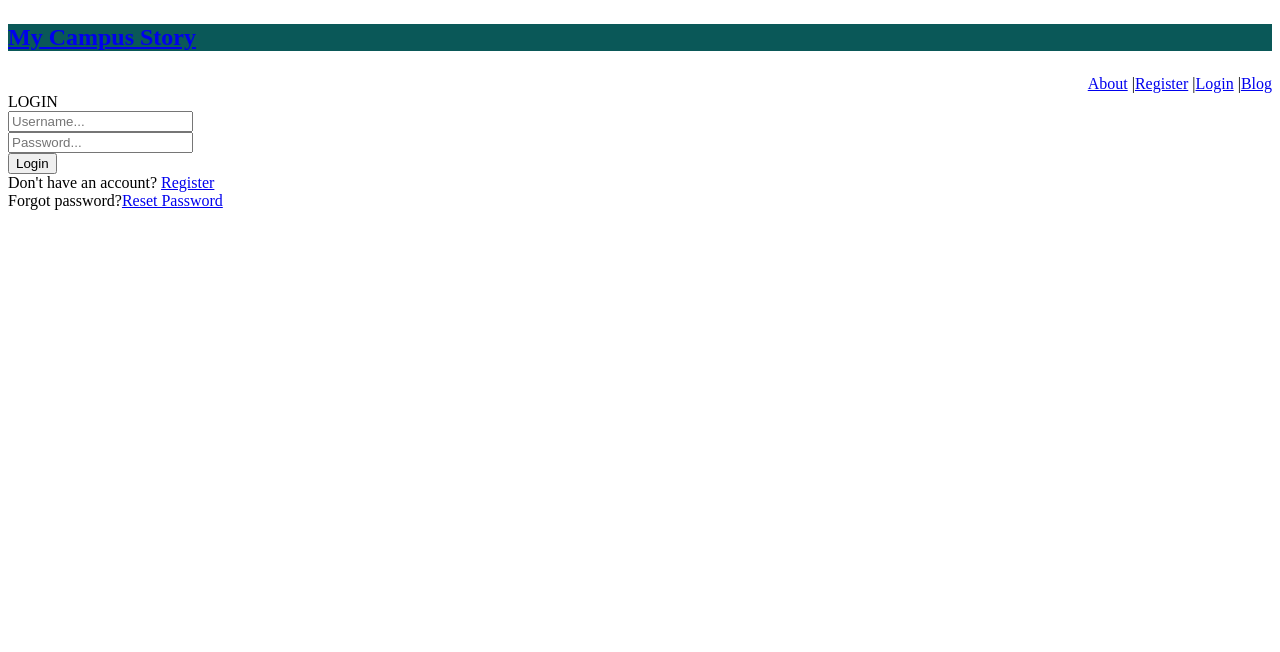
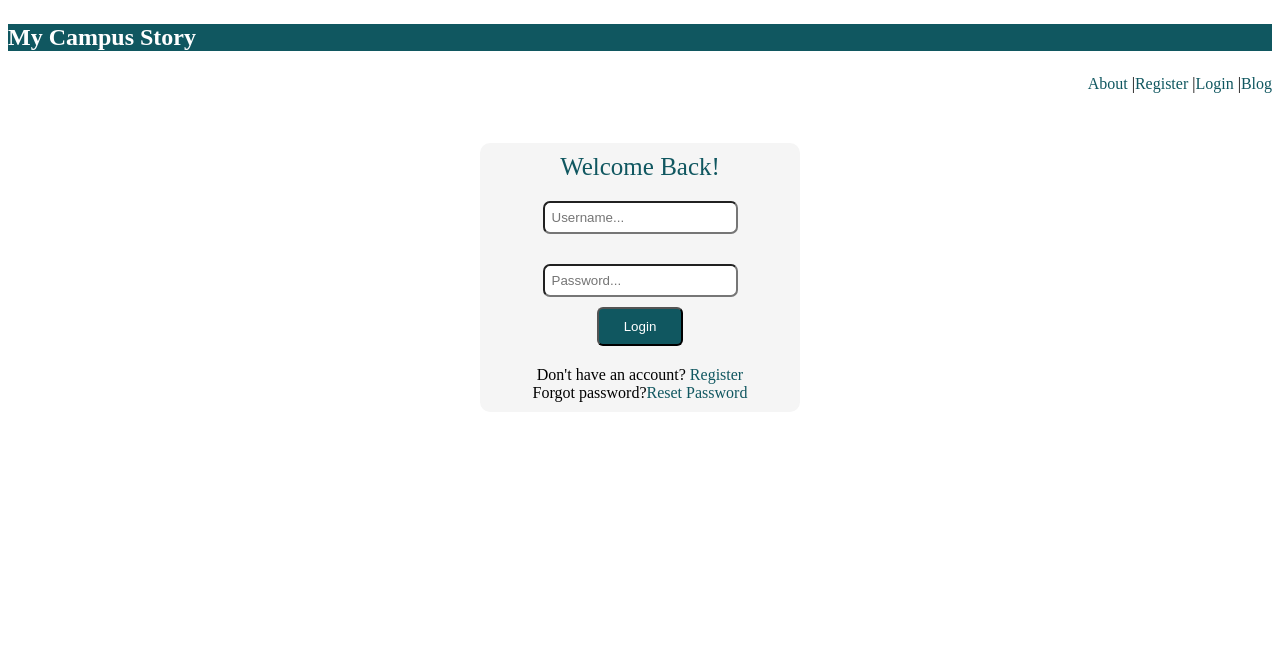
Before and after one commit to Grace2705/CAMPUS, a Django app: page /login/ in a window 1280 px wide. Shown: the top 652 px of the page. Run offline with Django 3.2, Linux system fonts and the light colour scheme.

Commit message:
Improved UI

```diff
--- a/src/templates/base.html
+++ b/src/templates/base.html
@@ -11,6 +11,8 @@
     .div1{
         text-align: left;
         text-decoration: none;
+
+
     }
     .div2{
         text-align: right;
@@ -27,14 +29,20 @@
         background-color:rgb(16, 87, 96);
         color: white;
     }
+
+    a{
+        text-decoration: none;
+        color: rgb(16, 87, 96);
+    }
+
 </style>
 <body>
      <!-- Navigation bar-->
      <nav>
         <div class= 'div1'>
-            <h1 style="background-color:rgb(10, 88, 88)">
-                <p style="color: rgb(251, 225, 201);">
-                    <a href="{% url 'home' %}">My Campus Story</a>
+            <h1 style="background-color:rgb(16, 87, 96)">
+                <p>
+                    <a style="color: white; text-decoration: none;" href="{% url 'home' %}">My Campus Story</a>
                 </p>
             </h1>
         </div>
--- a/src/templates/registration/login.html
+++ b/src/templates/registration/login.html
@@ -1,17 +1,74 @@
 {% extends 'base.html' %}
 {% block content %}
+
+<style>
+.login{
+	text-align: center;
+	color: rgb(16, 87, 96);
+	font-size: 25px;
+}
+
+.form{
+	text-align: center;
+}
+
+.have_account{
+	text-align: center;
+	color: black;
+	padding-top: 20px;
+
+}
+
+.box{
+	background-color: whitesmoke;
+	padding: 10px;
+	margin-top: 50px;
+	margin-left: auto;
+	margin-bottom: 50px;
+	margin-right: auto;
+	width: 300px;
+	border-radius: 10px;
+}
+
+.row{
+	padding: 10px;
+	text-align: center;
+	padding-top: 20px;
+}
+
+input{
+	padding: 7px;
+	border-radius: 7px;
+
+}
+
+input[type='submit']{
+	padding: 10px;
+	border-radius: 6px;
+	size: 15px;
+	padding-left: 25px;
+	padding-right: 25px;
+	background-color: rgb(16, 87, 96);
+	color: white;
+}
+
+input[type='submit']:hover{
+	background-color: white;
+	color: black;
+}
+</style>
 
 <body>
 	<div >
 		<div>
-			<div>
-				<div>
-					<h3">LOGIN</h3>
+			<div class="box">
+				<div class="login">
+					<h3">Welcome Back!</h3>
 				</div>
-				<div>
+				<div class="form">
 					<form method="POST" action="">
 						{% csrf_token %}
-						<div>
+						<div class="row">
 							<div>
 								<span class="input-group-text"><i class="fas fa-user"></i></span>
 							</div>
@@ -19,21 +76,20 @@
 							<input type="text" name="username" placeholder="Username..." class="form-control">
 						</div>
 
-						<div class="input-group mb-2">
+						<div class="row">
 							<div class="input-group-append">
 								<span class="input-group-text"><i class="fas fa-key"></i></span>
 							</div>
 
 								<input type="password" name="password" placeholder="Password..." class="form-control" >
 						</div>
-
 							<div>
 				 				<input type="submit" value="Login">
 				   			</div>
 					</form>
 
 				</div>
-				<div>
+				<div class="have_account">
 					<div>
 						Don't have an account? <a href="{% url 'register' %}" class="ml-2">Register</a>
 					</div>
```
Also changed, not shown: src/templates/register.html (+48 -6 lines), src/db.sqlite3.
